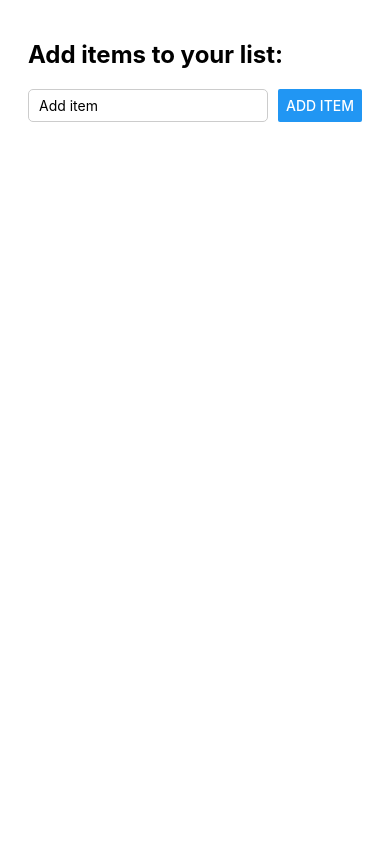
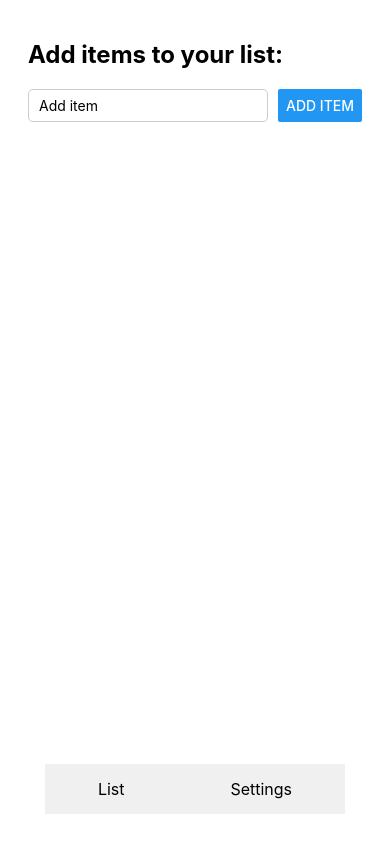
Before and after one commit to MarcosUgalde/React-Native-Shopping-list, a React Native app in the folder Shopping-list/: screen / in a window 390 px wide. Built offline with nearby package versions, Linux system fonts and the light colour scheme.

Commit message:
feat: imported navbar and settings components into app

```diff
--- a/Shopping-list/App.js
+++ b/Shopping-list/App.js
@@ -1,11 +1,36 @@
 import { StatusBar } from "expo-status-bar";
 import { StyleSheet, Text, View } from "react-native";
 import List from "./components/List";
+import { useState } from "react";
+import Navbar from "./components/Navbar/Navbar";
+import Settings from "./components/Settings";
+
+const tabs = ["List", "Settings"];
 
 export default function App() {
+  const [activeTab, setActiveTab] = useState("List");
+
+  const handleTabPress = (tabName) => {
+    setActiveTab(tabName);
+  };
+
+  const renderActiveComponent = () => {
+    switch (activeTab) {
+      case "List":
+        return <List />;
+      case "Settings":
+        return <Settings />;
+      default:
+        return null;
+    }
+  };
+
   return (
     <View style={styles.container}>
-      <List />
+      <View style={{ flex: 1, justifyContent: "center", alignItems: "center" }}>
+        {renderActiveComponent()}
+      </View>
+      <Navbar tabs={tabs} activeTab={activeTab} onTabPress={handleTabPress} />
       <StatusBar style="auto" />
     </View>
   );
```
